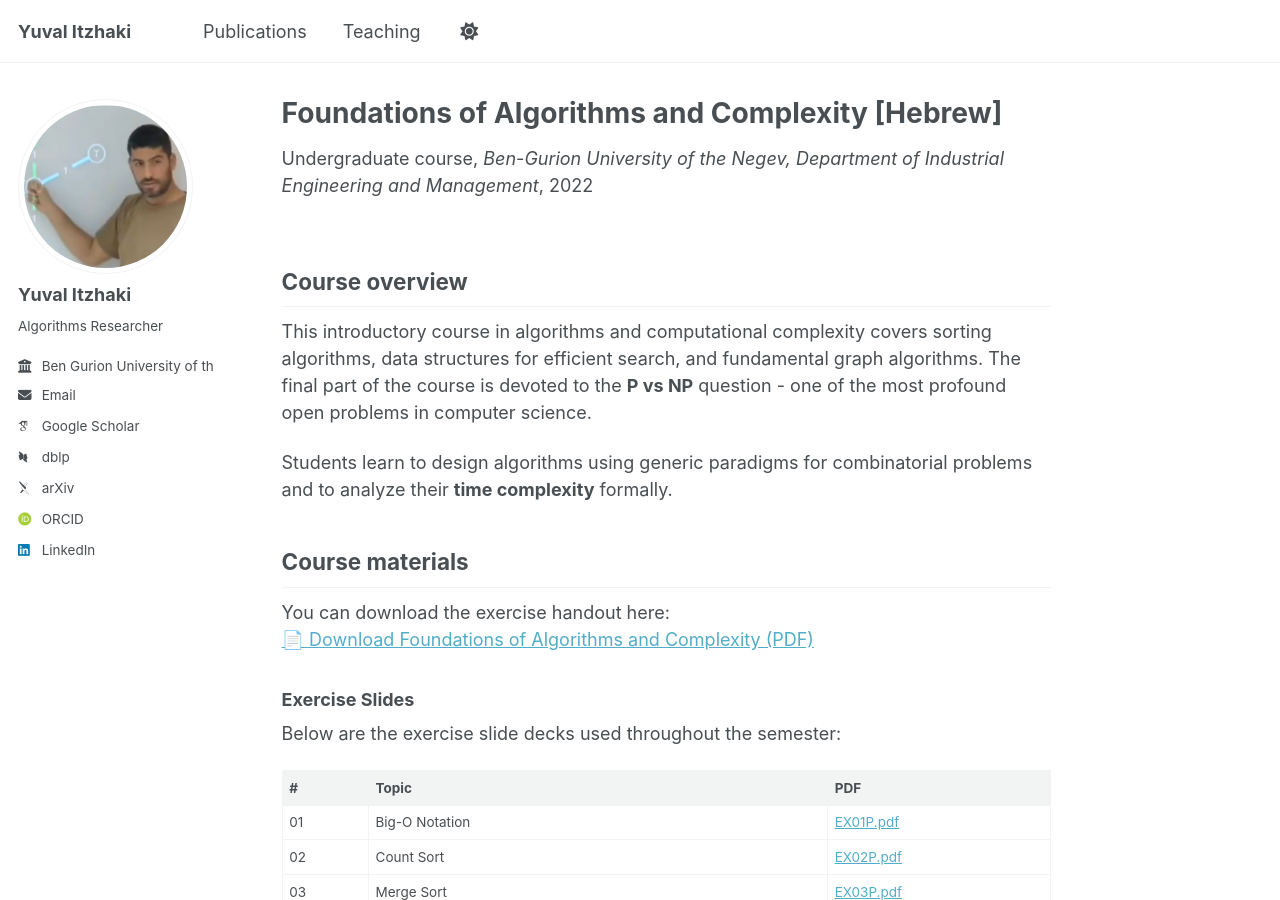
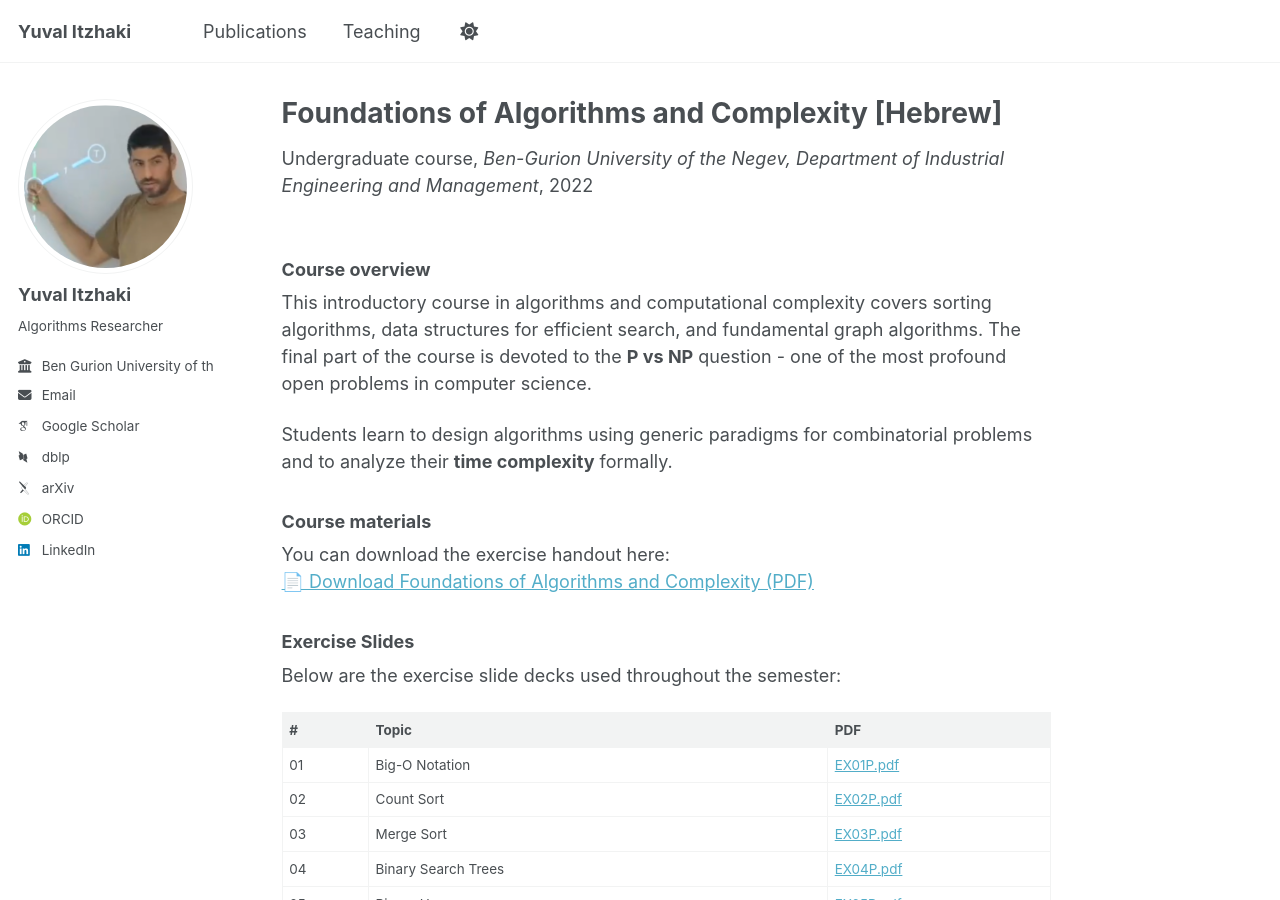
Before and after one commit to yuvalyitz/home, a Jekyll site: the page built from _teaching/foundation_of_algorithms_and_complexity.md, in a window 1280 px wide and 900 px high. Built offline with Jekyll 4.4.1, drawn with Linux system fonts in a browser that asks for light colours; some web fonts are replaced.

```diff
--- a/_teaching/foundation_of_algorithms_and_complexity.md
+++ b/_teaching/foundation_of_algorithms_and_complexity.md
@@ -8,12 +8,12 @@ date: 2022-10-01
 location: "Beer-Sheva, Israel"
 ---
 
-## Course overview
+### Course overview
 This introductory course in algorithms and computational complexity covers sorting algorithms, data structures for efficient search, and fundamental graph algorithms. The final part of the course is devoted to the **P vs NP** question - one of the most profound open problems in computer science.
 
 Students learn to design algorithms using generic paradigms for combinatorial problems and to analyze their **time complexity** formally.
 
-## Course materials
+### Course materials
 
 You can download the exercise handout here:
 [📄 Download Foundations of Algorithms and Complexity (PDF)](/files/EX00S.pdf)
```
